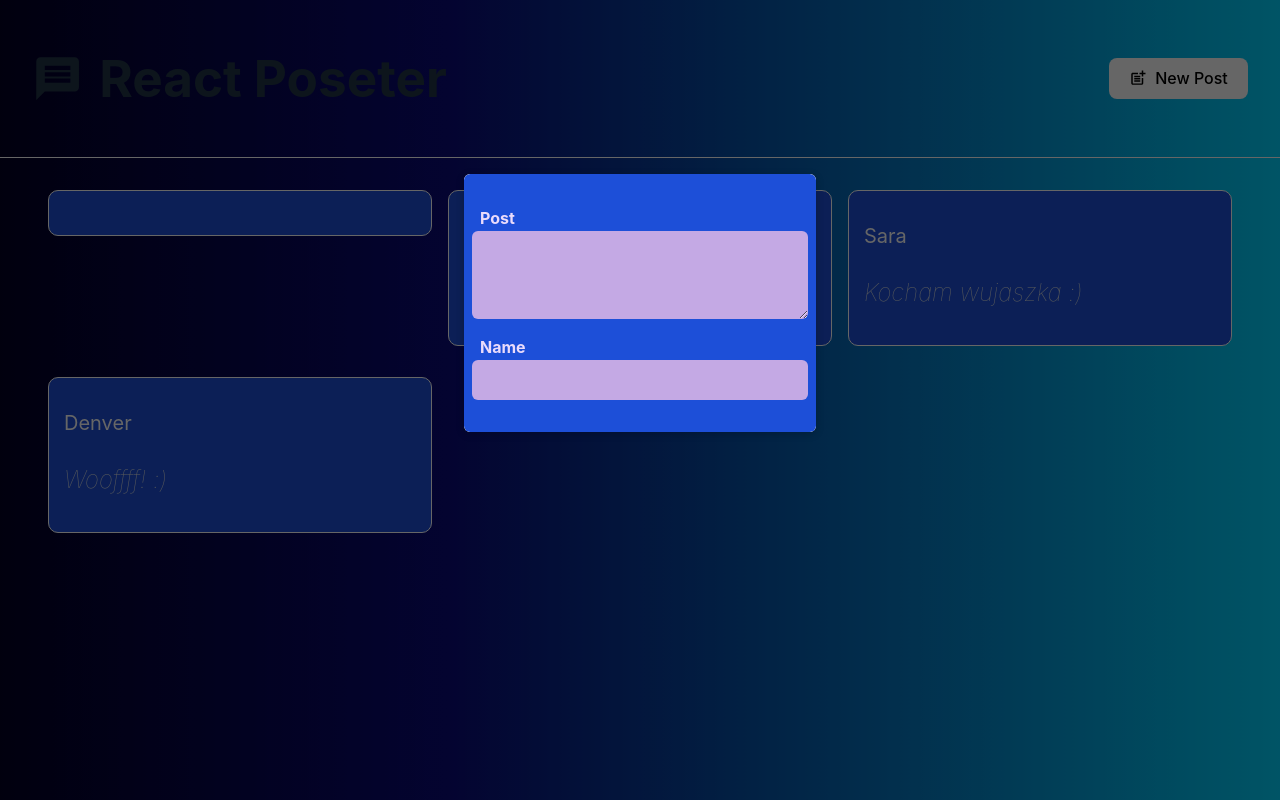
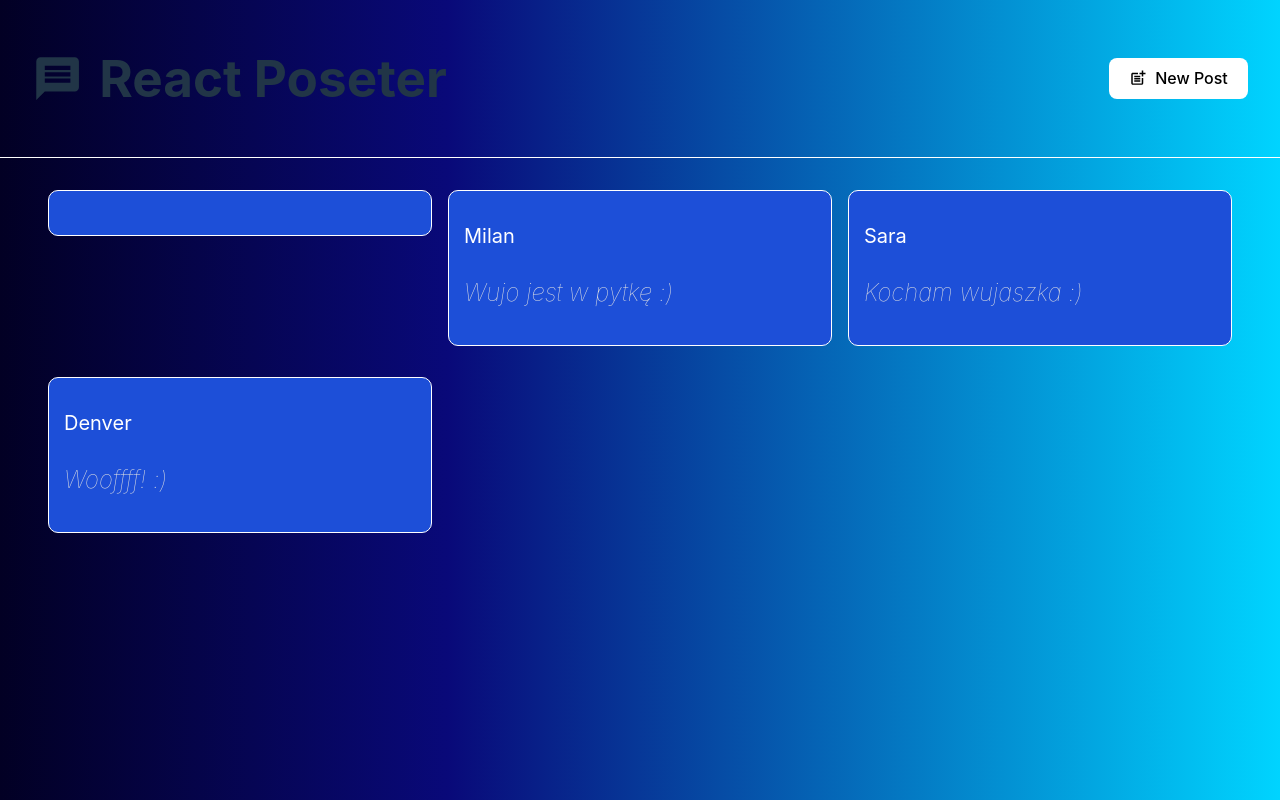
Before and after one commit to qkiczw/vitereactprzypomnienie, a React (Vite) app: page / in a window 1280 px wide. Built offline with nearby package versions, Linux system fonts and the light colour scheme.

Commit message:
Add functins to manage a modal compoment state.

```diff
--- a/src/App.jsx
+++ b/src/App.jsx
@@ -1,16 +1,28 @@
+import { useState } from "react";
 import "./App.css";
 
 import "./components/Post/Post";
 import Header from "./components/Header/Header";
-
 import PostsList from "./components/PostsList/PostsList";
 
 function App() {
+  const [modalIsVisible, setModalIsVisible] = useState(false);
+
+  function hideModalHandler() {
+    setModalIsVisible(false);
+  }
+  function showModalHandler() {
+    setModalIsVisible(true);
+  }
+
   return (
     <>
-      <Header />
+      <Header showCreatePostModal={showModalHandler} />
       <main>
-        <PostsList />
+        <PostsList
+          isPosting={modalIsVisible}
+          onStopPosting={hideModalHandler}
+        />
       </main>
     </>
   );
--- a/src/components/Header/Header.jsx
+++ b/src/components/Header/Header.jsx
@@ -1,7 +1,7 @@
 import styles from "./Header.module.css";
 
 import { MdPostAdd, MdMessage } from "react-icons/md";
-function Header() {
+function Header({ showCreatePostModal }) {
   return (
     <header className={styles.header}>
       <h1 className={styles.logo}>
@@ -9,7 +9,7 @@
         React Poseter
       </h1>
       <p>
-        <button className={styles.button}>
+        <button className={styles.button} onClick={showCreatePostModal}>
           <MdPostAdd size={18} />
           New Post
         </button>
--- a/src/components/PostsList/PostsList.jsx
+++ b/src/components/PostsList/PostsList.jsx
@@ -6,14 +6,9 @@
 
 import styles from "./PostsList.module.css";
 
-function PostsList() {
-  const [modalIsVisible, setModalIsVisible] = useState(true);
+function PostsList({ isPosting, onStopPosting }) {
   const [enteredBody, setEnteredBody] = useState("");
   const [enteredAuthor, setEnteredAuthor] = useState("");
-
-  function hideModalHandler() {
-    setModalIsVisible(false);
-  }
 
   function bodyDataHandler(event) {
     setEnteredBody(event.target.value);
@@ -26,8 +21,8 @@
 
   return (
     <>
-      {modalIsVisible && ( // If modalIsVisible is true then the Mobile componenet will be rendered
-        <Modal onClose={hideModalHandler}>
+      {isPosting && ( // If modalIsVisible is true then the Mobile componenet will be rendered
+        <Modal onClose={onStopPosting}>
           <NewPost
             onBodyDataChange={bodyDataHandler}
             onAuthorDataChange={authorDataHandler}
```
